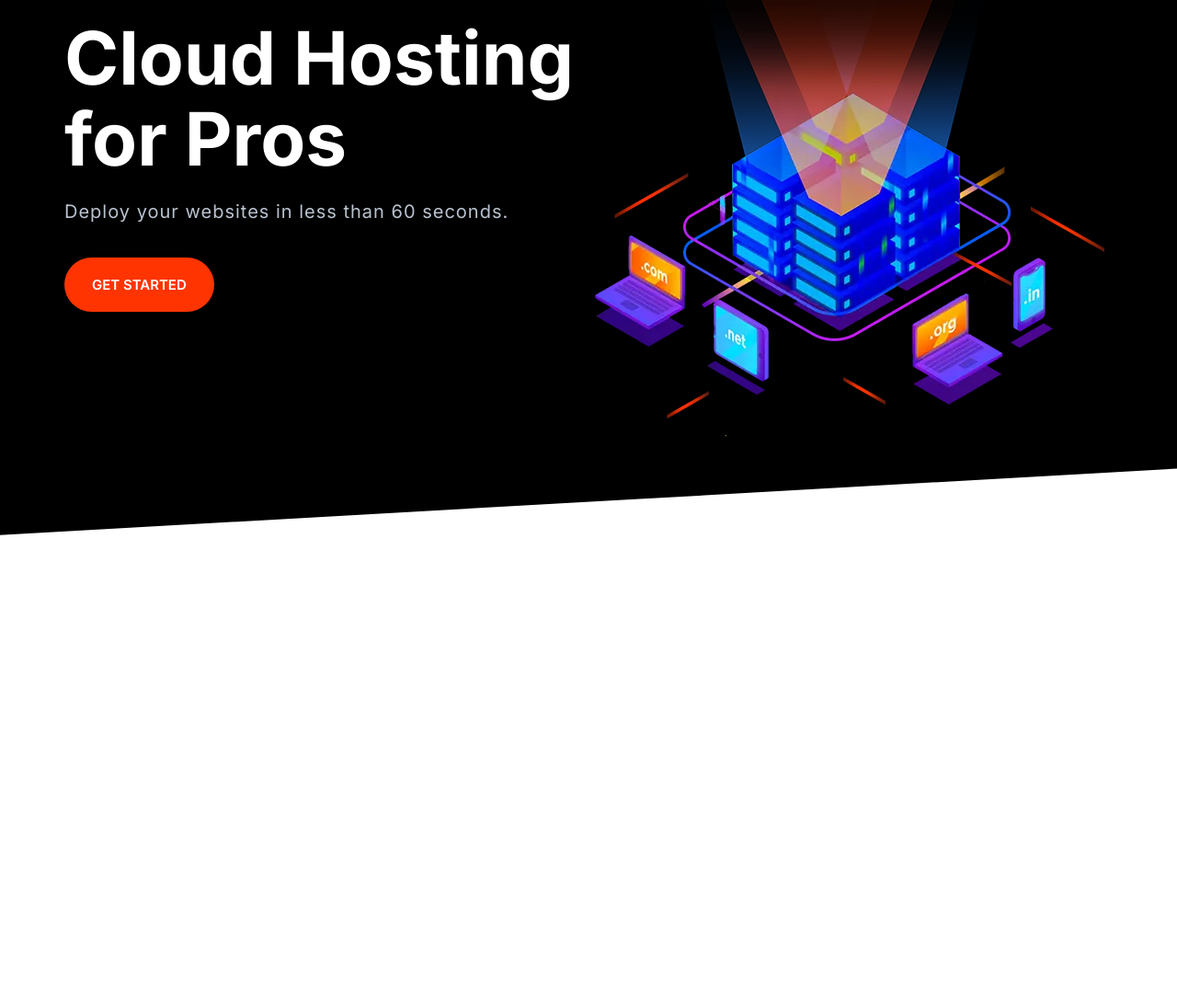
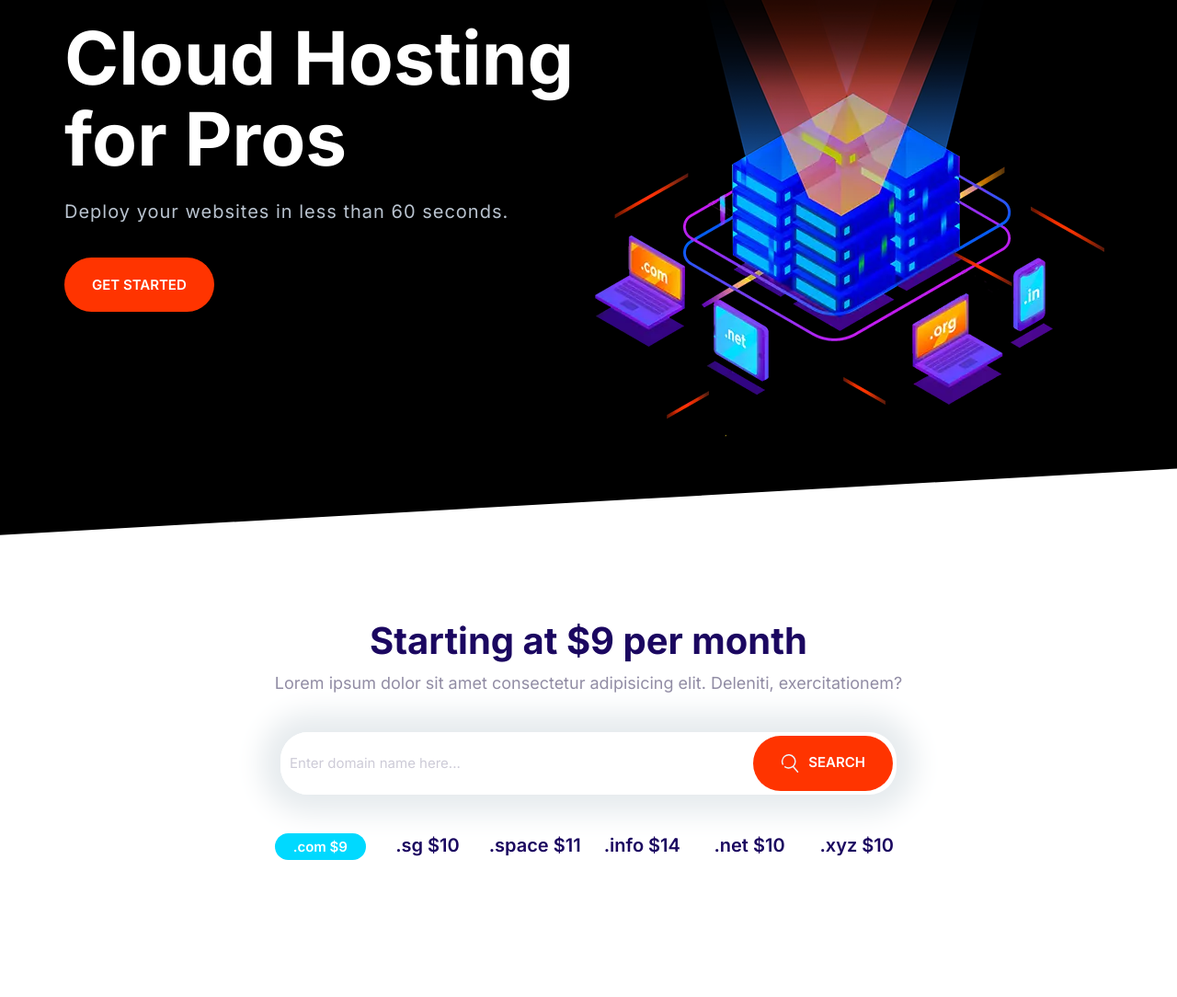
Before and after one commit to jaishankarg24/CloudNet, a plain HTML site: page index.html in a window 1280 px wide. Shown: the part 3269-4353 px from the top of the page at 92% size. Before the commit the page ends 3851 px from the top, so only its background shows below. Drawn offline with Linux system fonts and the light colour scheme.

Commit message:
Block Domin

```diff
--- a/css/styles.css
+++ b/css/styles.css
@@ -195,6 +195,13 @@ a {
   text-align: center;
   text-transform: uppercase;
   white-space: nowrap;
+}
+
+.btn .icon {
+  width: 2rem;
+  height: 2rem;
+  margin-right: 1rem;
+  vertical-align: middle;
 }
 
 .btn--primary {
@@ -690,3 +697,28 @@ a {
     align-self: center;
   }
 }
+
+/* Domain Block */
+.block-domain .input-group {
+  box-shadow: 0 0 30px 20px #e6ebee;
+  border: 0;
+  margin: 4rem auto;
+  max-width: 670px;
+}
+
+.block-domain__prices {
+  display: grid;
+  grid-template-columns: repeat(3, 1fr);
+  grid-template-rows: repeat(2, 6rem);
+  font-size: 2rem;
+  font-weight: 600;
+  justify-items: center;
+  max-width: 700px;
+  margin: 0 auto;
+}
+
+@media screen and (min-width: 768px) {
+  .block-domain__prices {
+    grid-template-columns: repeat(auto-fit, minmax(10rem, 1fr));
+  }
+}
--- a/index.html
+++ b/index.html
@@ -237,6 +237,36 @@
         </picture>
       </div>
     </section>
+
+    <section class="block container block-domain">
+      <header class="block__header">
+        <h2>Starting at $9 per month</h2>
+        <p>
+          Lorem ipsum dolor sit amet consectetur adipisicing elit. Deleniti,
+          exercitationem?
+        </p>
+      </header>
+      <div class="input-group">
+        <input
+          type="text"
+          class="input"
+          placeholder="Enter domain name here..."
+        />
+        <button class="btn btn--accent">
+          <svg class="icon icon--white">
+            <use xlink:href="images/sprite.svg#search"></use></svg
+          >Search
+        </button>
+      </div>
+      <ul class="list block-domain__prices">
+        <li><span class="badge badge--secondary">.com $9</span></li>
+        <li>.sg $10</li>
+        <li>.space $11</li>
+        <li>.info $14</li>
+        <li>.net $10</li>
+        <li>.xyz $10</li>
+      </ul>
+    </section>
     <script src="js/main.js"></script>
   </body>
 </html>
```
Also changed, not shown: components/block-domain.html (added, +25 -0 lines).
